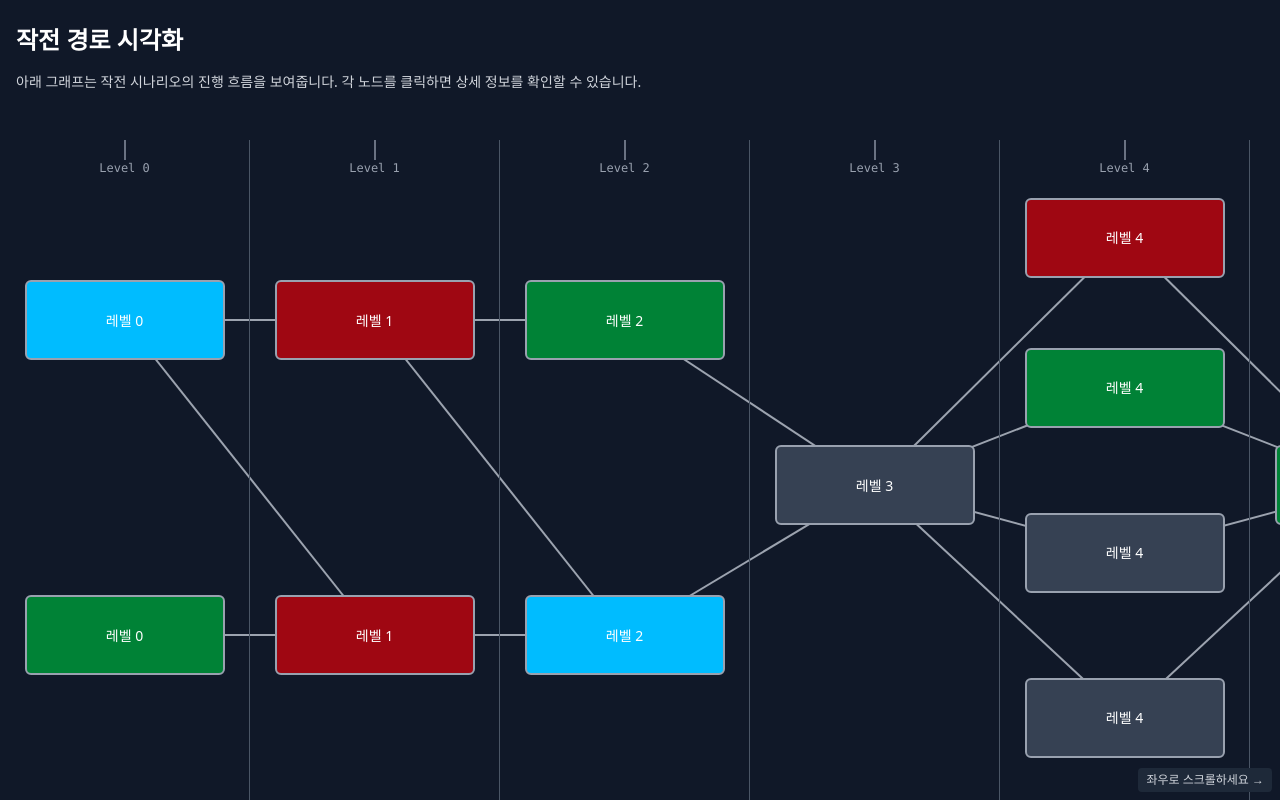
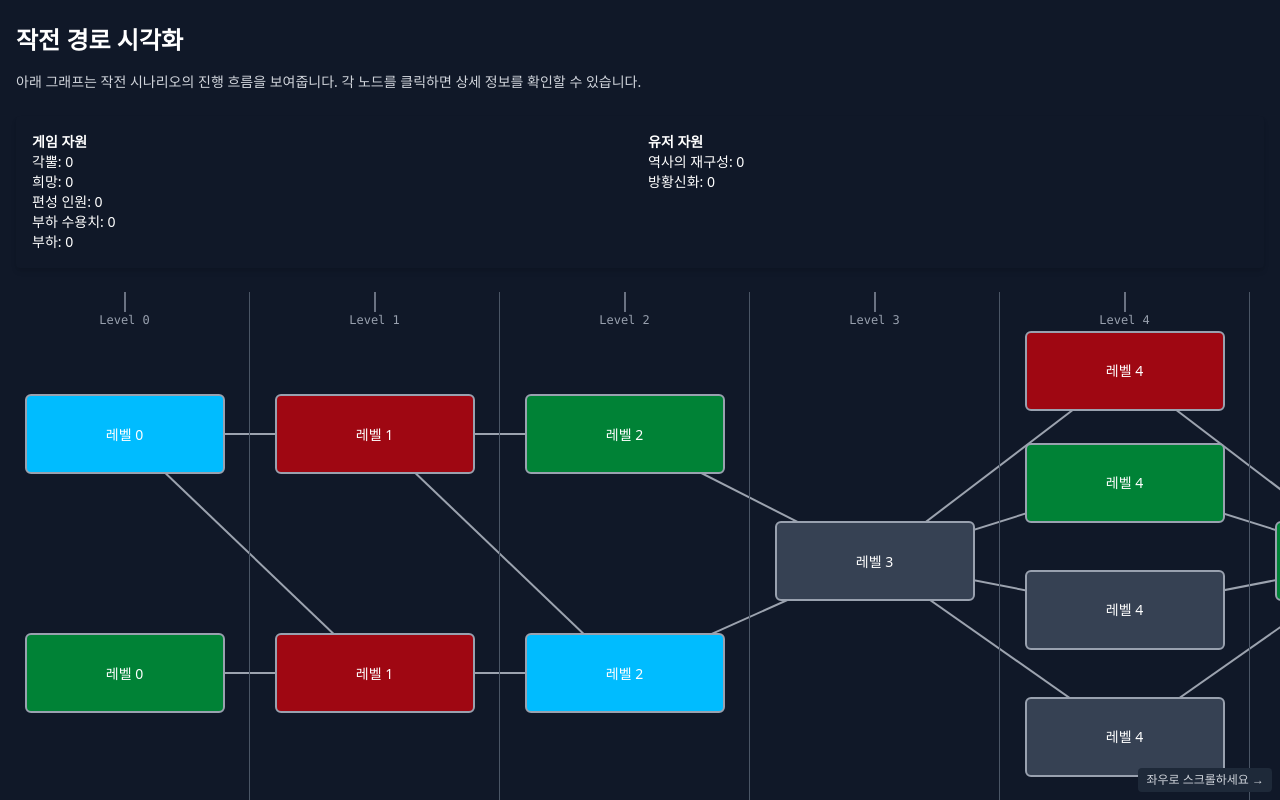
Before and after one commit to kmgyu/arknight_clone, a React (Vite) app: page /scenario in a window 1280 px wide. Built offline with nearby package versions, Linux system fonts and the light colour scheme.

Commit message:
enhancement (#6, #7): 자원 시스템 추가 및 HUD 표기

```diff
--- /dev/null
+++ b/src/features/resources/ResourceHUD.jsx
@@ -0,0 +1,29 @@
+// src/features/resources/ResourceHUD.jsx
+import React from 'react';
+import { useSelector } from 'react-redux';
+import { selectGameResources, selectUserResources } from '@/features/resources/resourceSelectors';
+
+const ResourceHUD = () => {
+  const game = useSelector(selectGameResources);
+  const user = useSelector(selectUserResources);
+
+  return (
+    <div className="p-4 bg-gray-900 text-white rounded shadow-md grid grid-cols-2 gap-4 text-sm">
+      <div>
+        <h3 className="font-bold">게임 자원</h3>
+        <p>각뿔: {game.horn}</p>
+        <p>희망: {game.hope}</p>
+        <p>편성 인원: {game.deployable}</p>
+        <p>부하 수용치: {game.toilLimit}</p>
+        <p>부하: {game.toil}</p>
+      </div>
+      <div>
+        <h3 className="font-bold">유저 자원</h3>
+        <p>역사의 재구성: {user.historyRemake}</p>
+        <p>방황신화: {user.mythFragments}</p>
+      </div>
+    </div>
+  );
+};
+
+export default ResourceHUD;
--- /dev/null
+++ b/src/features/resources/resourceSelectors.js
@@ -0,0 +1,3 @@
+// src/features/resources/resourceSelectors.js
+export const selectUserResources = (state) => state.resources.userResources;
+export const selectGameResources = (state) => state.resources.gameResources;
--- /dev/null
+++ b/src/features/resources/resourceSlice.js
@@ -0,0 +1,64 @@
+// src/features/resources/resourceSlice.js
+import { createSlice } from '@reduxjs/toolkit';
+
+const initialState = {
+  userResources: {
+    historyRemake: 0,
+    mythFragments: 0,
+  },
+  gameResources: {
+    horn: 0,
+    hope: 0,
+    deployable: 0,
+    toilLimit: 0,
+    toil: 0,
+  }
+};
+
+const resourceSlice = createSlice({
+  name: 'resources',
+  initialState,
+  reducers: {
+    // userResources 관련
+    setHistoryRemake: (state, action) => {
+      state.userResources.historyRemake = action.payload;
+    },
+    addMythFragments: (state, action) => {
+      state.userResources.mythFragments += action.payload;
+    },
+
+    // gameResources 관련
+    incrementHorn: (state, action) => {
+      state.gameResources.horn += action.payload;
+    },
+    spendHope: (state, action) => {
+      state.gameResources.hope -= action.payload;
+    },
+    setDeployable: (state, action) => {
+      state.gameResources.deployable = action.payload;
+    },
+    increaseToil: (state, action) => {
+      state.gameResources.toil += action.payload;
+    },
+    setToilLimit: (state, action) => {
+      state.gameResources.toilLimit = action.payload;
+    },
+
+    resetGameResources: (state) => {
+      state.gameResources = initialState.gameResources;
+    }
+  }
+});
+
+export const {
+  setHistoryRemake,
+  addMythFragments,
+  incrementHorn,
+  spendHope,
+  setDeployable,
+  increaseToil,
+  setToilLimit,
+  resetGameResources
+} = resourceSlice.actions;
+
+export default resourceSlice.reducer;
--- a/src/main.jsx
+++ b/src/main.jsx
@@ -1,9 +1,9 @@
 import { StrictMode } from 'react'
 import { createRoot } from 'react-dom/client'
-import './styles/tailwind.css'
-import App from './App.jsx'
+import '@/styles/tailwind.css'
+import App from '@/App.jsx'
 import { Provider } from 'react-redux';
-import store from './stores/store';
+import store from '@/stores/store';
 
 createRoot(document.getElementById('root')).render(
   <StrictMode>
--- a/src/pages/Scenario.jsx
+++ b/src/pages/Scenario.jsx
@@ -1,6 +1,7 @@
 import React, { useState } from 'react';
 import LevelGraph from '@/components/LevelGraph';
 import SidebarPanel from '@/components/SidebarPanel';
+import ResourceHUD from '@/features/resources/ResourceHUD';
 
 function Scenario() {
   const [selectedNode, setSelectedNode] = useState(null);
@@ -14,6 +15,7 @@ function Scenario() {
           <p className="text-sm text-gray-300 mb-6">
             아래 그래프는 작전 시나리오의 진행 흐름을 보여줍니다. 각 노드를 클릭하면 상세 정보를 확인할 수 있습니다.
           </p>
+          <ResourceHUD />
         </div>
 
         <div className="flex-1 z-0">
--- a/src/stores/store.js
+++ b/src/stores/store.js
@@ -1,12 +1,10 @@
-// src/stores/store.js
+// src/store.js
 import { configureStore } from '@reduxjs/toolkit';
-import authReducer from './slices/authSlice';
-import postReducer from './slices/postSlice';
+import resourceReducer from '@/features/resources/resourceSlice';
 
 const store = configureStore({
   reducer: {
-    auth: authReducer,
-    post: postReducer,
+    resources: resourceReducer,
   },
 });
 
```
Also changed, not shown: 1 other file (tests, documents, lock files or other folders).
